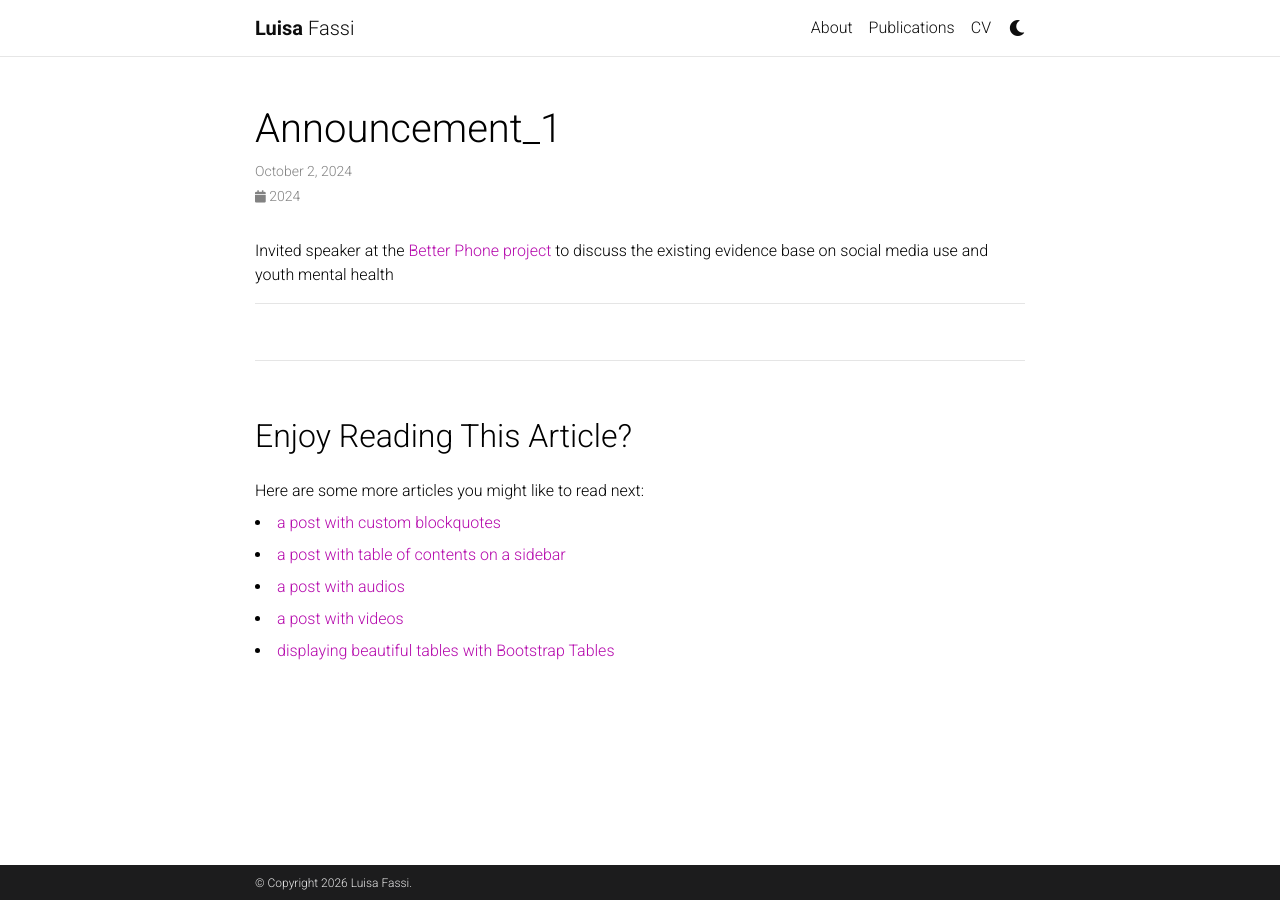
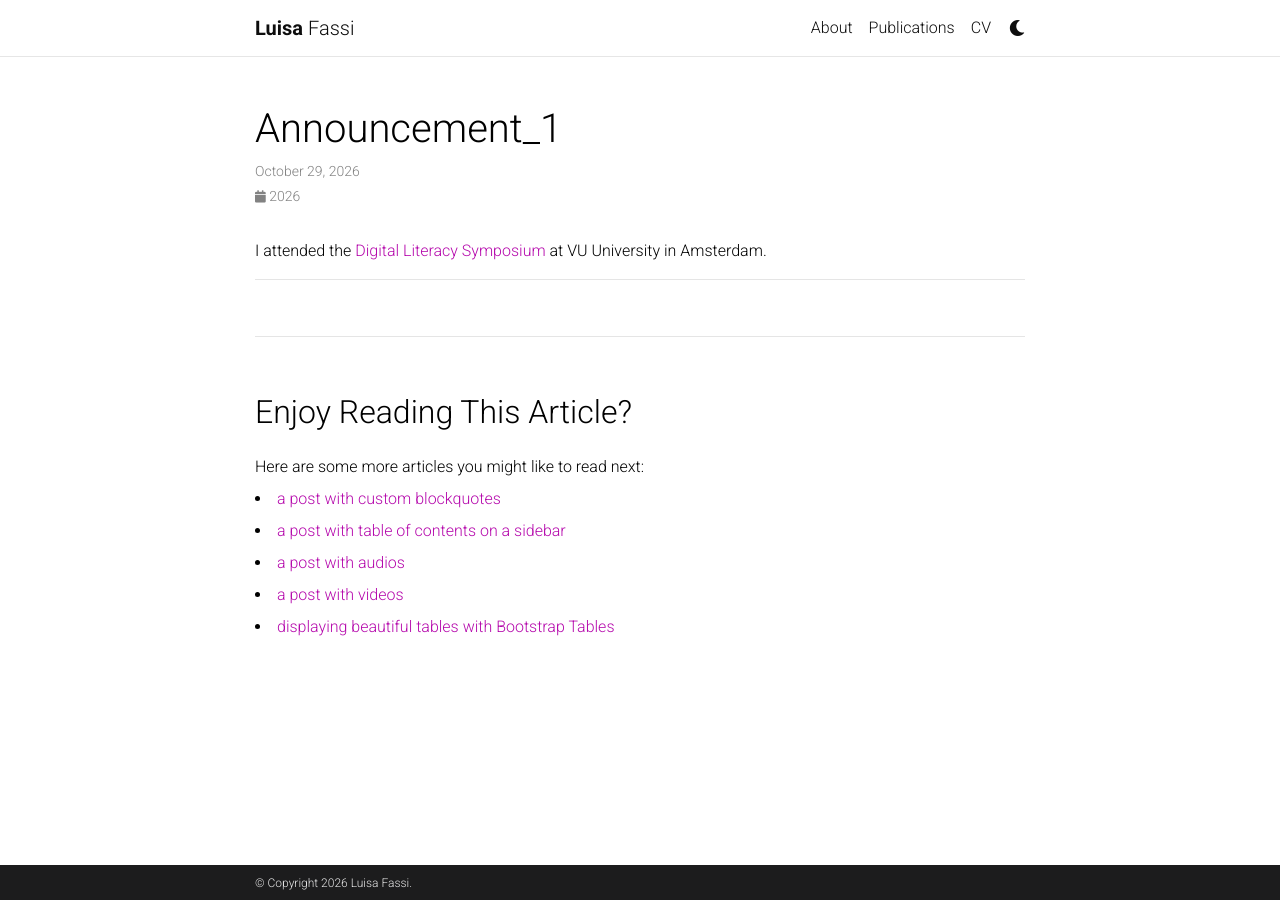
Before and after one commit to LuisaFassi/LuisaFassi.github.io, a Jekyll site: the page built from _news/announcement_1.md, in a window 1280 px wide. Built offline with Jekyll 4.4.1, drawn with Linux system fonts in a browser that asks for light colours; comment, search, counter and statistics services are not loaded; a style sheet for code colours, icons or effects is not loaded.

Commit message:
changed cv and updated news

```diff
--- a/_news/announcement_1.md
+++ b/_news/announcement_1.md
@@ -1,8 +1,8 @@
 ---
 layout: post
-date: 2024-10-02 00:00:00-0000
+date: 2026-10-29 00:00:00-0000
 inline: true
 ---
-Invited speaker at the [Better Phone project](https://events.zoom.us/ev/Ar3rs7JgfU1R9fyBatA8WWcezSfAli-McZ5suzjYHKvJoijA5Guy~Aky919uUXrBPaVOOPeikO7OQ_2AB9YQtqbx-GyYTpD1AYK9eGFbHnf5Ghw) to discuss the existing evidence base on social media use and youth mental health
+I attended the [Digital Literacy Symposium](https://www.digitalliteracyhub.nl/en/events/symposium-2026) at VU University in Amsterdam.
 
 ***
```
Also changed, not shown: 1 other file.
